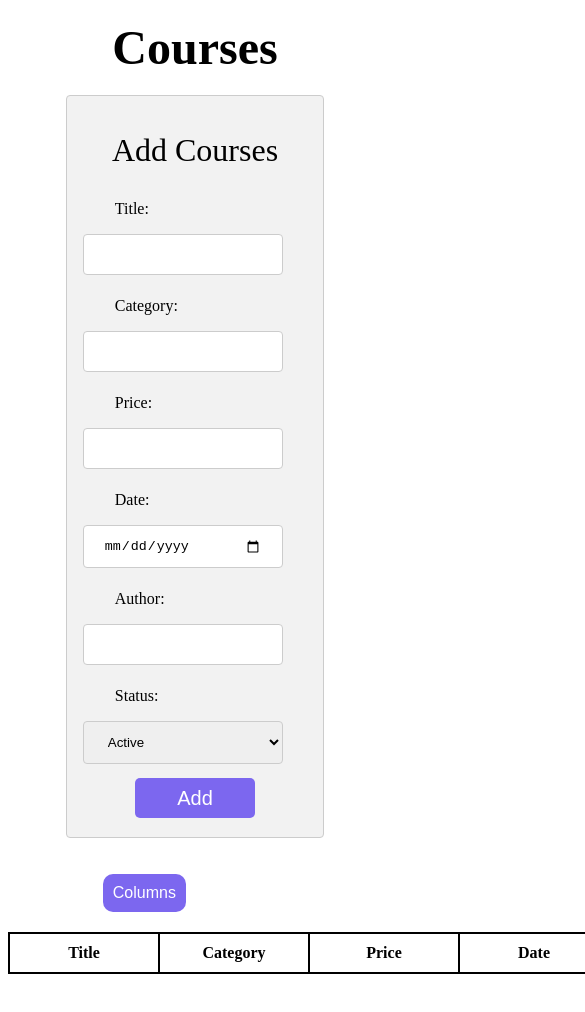
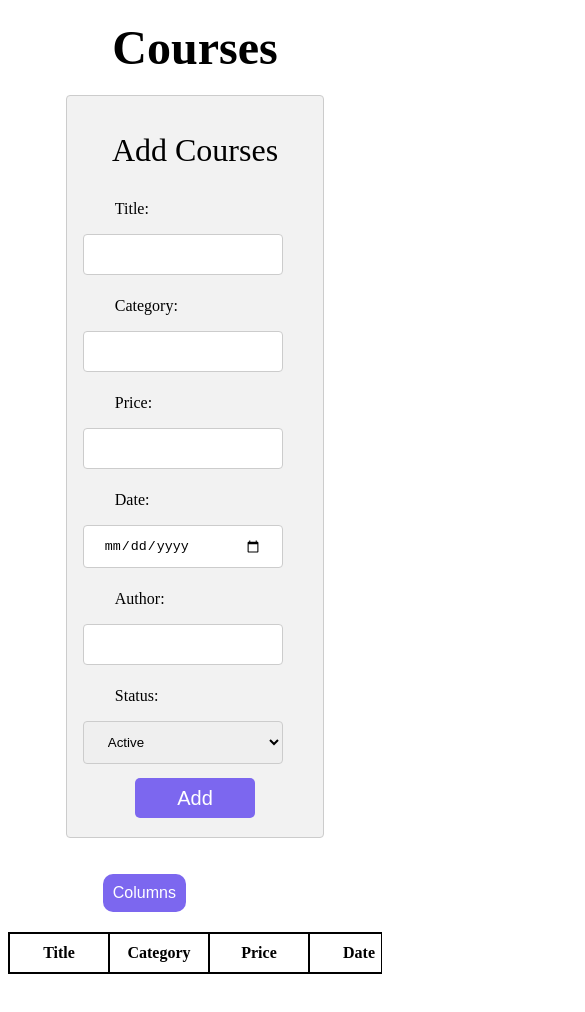
Before and after one commit to its-asif/course-table, a React (Vite) app: page / in a window 390 px wide. Shown: the top 1012 px of the page, 585 px wide, since content can reach past the window. Before the commit the page ends 982 px from the top, so only its background shows below. Built offline with nearby package versions, Linux system fonts and the light colour scheme.

Commit message:
table responsiveness

```diff
--- a/src/App.css
+++ b/src/App.css
@@ -15,7 +15,8 @@
 /* dropdown css */
 
 .container{
-  width: min-content;
+  /* width: min-content; */
+  max-width: 100%;
   margin: 0 auto;
 }
 
--- a/src/myTable/MyTable.jsx
+++ b/src/myTable/MyTable.jsx
@@ -98,7 +98,7 @@ const Table = ({ tableHeading, tableData, visibleColumns, setTableData }) => {
 
 
             {/* Table */}
-            <div className="table" style={{ "gridTemplateColumns": `repeat(${visibleColumnCount}, minmax(150px, 1fr))` }} >
+            <div className="table" style={{ "gridTemplateColumns": `repeat(${visibleColumnCount}, minmax(100px, 1fr))` }} >
                 {/* Table Header */}
                 <div className="table-row">
                     {tableHeading.map((item, index) => (
--- a/src/myTable/Table.css
+++ b/src/myTable/Table.css
@@ -2,8 +2,9 @@
 .table {
     display: grid;
     border: 1px solid black;
-    overflow: auto;
     margin: 0 auto;
+    overflow-x: auto;
+    margin-bottom: 40px;
 }
 
 .table-row {
```
